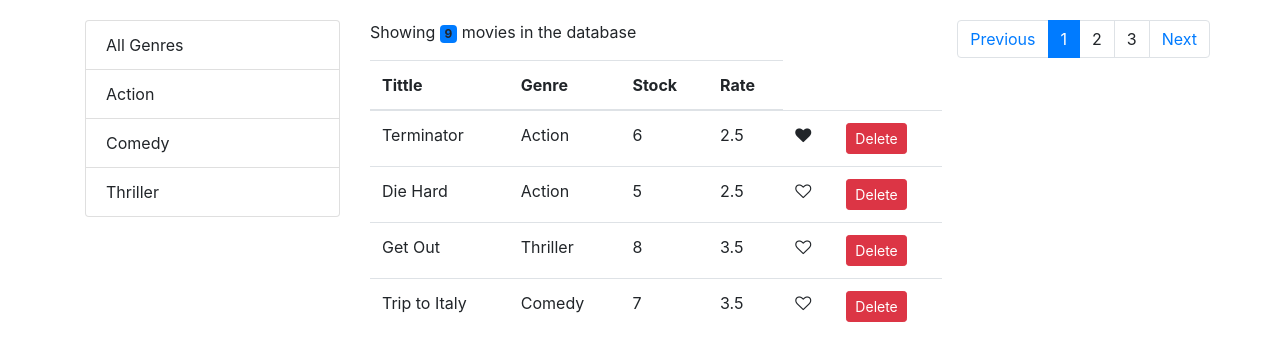
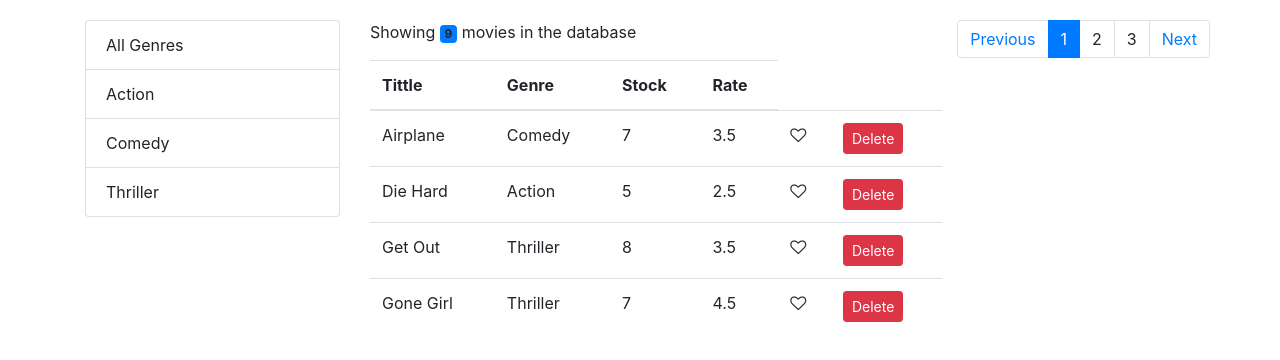
Before and after one commit to Amr-okasha/movul, a React (Create React App) app: page / in a window 1280 px wide. Shown: the top 360 px of the page. Built offline with nearby package versions, Linux system fonts and the light colour scheme.

Commit message:
ascending-sort

```diff
--- a/src/component/movies.jsx
+++ b/src/component/movies.jsx
@@ -6,6 +6,7 @@
 import ListGroup from "./common/listGroup";
 import { getGenres } from "../services/fakeGenreService";
 import Table from "./common/moviesTable";
+import _ from "lodash";
 
 class Movies extends Component {
   constructor(props) {
@@ -16,6 +17,7 @@
       genre: [],
       pageSize: 4,
       currentPage: 1,
+      sortColumn: { path: "title", order: "asc" },
     };
   }
 
@@ -46,7 +48,7 @@
     this.setState({ selectedGenre: genre, currentPage: 1 });
   };
   sortHandler = (path) => {
-    console.log(path);
+    this.setState({ sortColumn: { path, order: "asc" } });
   };
 
   componentDidMount = () => {
@@ -65,14 +67,16 @@
       selectedGenre,
       movies: allMovies,
       genre,
+      sortColumn,
     } = this.state;
 
     const filtered =
       selectedGenre && selectedGenre._id
         ? allMovies.filter((m) => m.genre._id === selectedGenre._id)
         : allMovies;
+    const sorted = _.orderBy(filtered, [sortColumn.path], [sortColumn.order]);
 
-    const movies = paginate(filtered, currentPage, pageSize);
+    const movies = paginate(sorted, currentPage, pageSize);
 
     return count === 0 ? (
       <>
```
